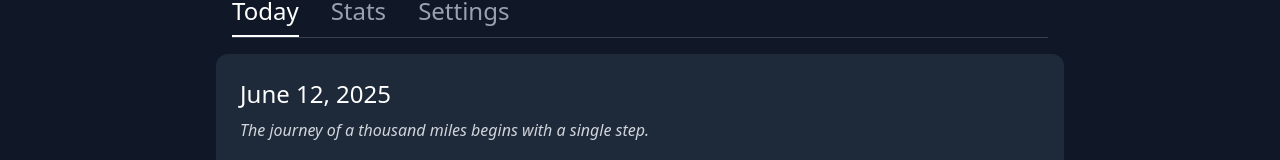
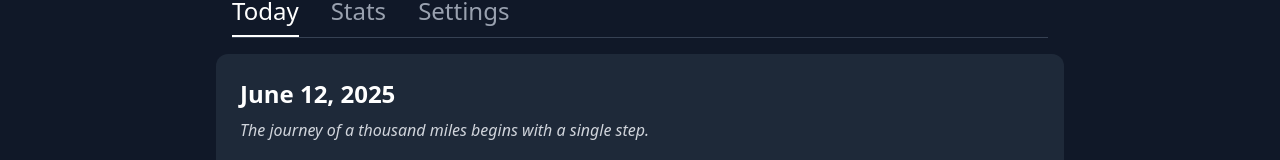
Before and after one commit to ryangholland/habit-tracker, a React (Vite) app: page / in a window 1280 px wide. Shown: the part 143-303 px from the top of the page. Built offline with nearby package versions, Linux system fonts and the light colour scheme.

Commit message:
style: normalize page header styles

```diff
--- a/src/pages/Stats.jsx
+++ b/src/pages/Stats.jsx
@@ -5,7 +5,7 @@ import StatsSummary from "../components/StatsSummary";
 function Stats() {
   return (
     <div className="min-h-0 flex flex-col">
-      <h2 className="text-2xl text-black dark:text-white">Stats</h2>
+      <h2 className="text-2xl font-semibold text-black dark:text-white">Stats</h2>
       <h3 className="text-xl text-gray-700 dark:text-gray-300 mx-auto mb-2 md:mb-4 mt-2 md:mt-4">
         Summary
       </h3>
--- a/src/pages/Today.jsx
+++ b/src/pages/Today.jsx
@@ -33,7 +33,7 @@ function Today() {
 
   return (
     <>
-      <h2 className="text-2xl text-black dark:text-white">{formatted}</h2>
+      <h2 className="text-2xl text-black font-semibold dark:text-white">{formatted}</h2>
       {showQuote && (
         <p className="italic text-gray-700 dark:text-gray-300">
           The journey of a thousand miles begins with a single step.
```
